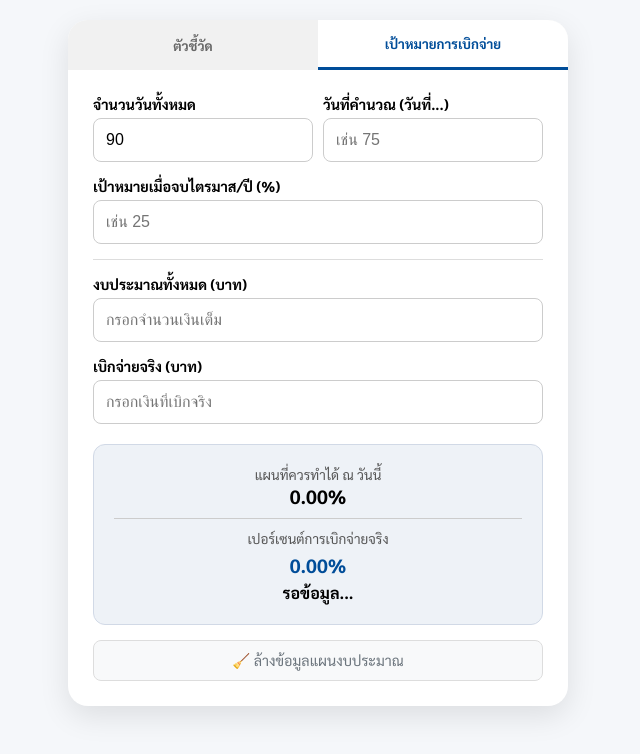
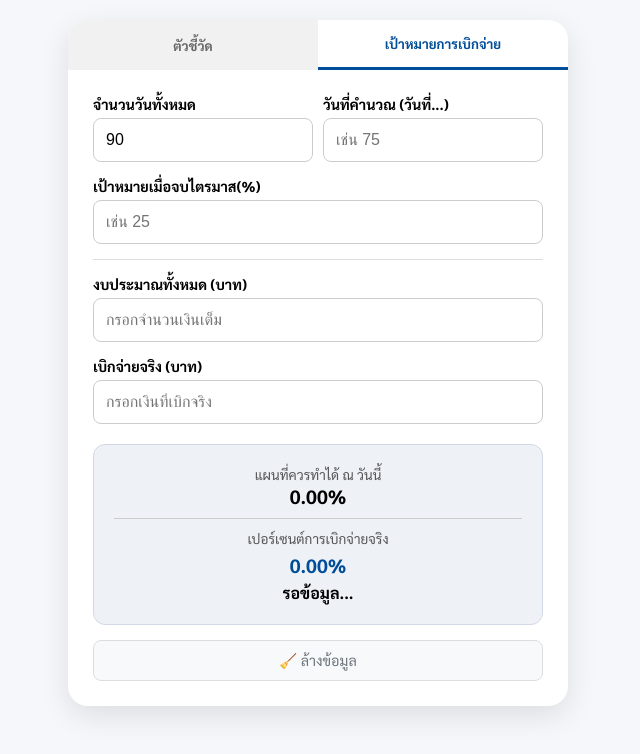
Before and after one commit to n4appsearch-dotcom/work-calculator, a plain HTML site: page index.html in a window 1280 px wide. Both pictures are taken after a click on the button "เป้าหมายการเบิกจ่าย". Shown: the whole page, without its empty margins (322-962 px from the left). Drawn offline with Linux system fonts and the light colour scheme.

Commit message:
Update index.html

```diff
--- a/index.html
+++ b/index.html
@@ -108,7 +108,7 @@
             <div id="indDisplay" class="res-main">0.00</div>
         </div>
 
-        <button class="btn-clear" onclick="clearInd()">🧹 ล้างข้อมูลตัวชี้วัด</button>
+        <button class="btn-clear" onclick="clearInd()">🧹 ล้างข้อมูล</button>
     </div>
 
     <div id="budgetTab" class="tab-content">
@@ -123,7 +123,7 @@
             </div>
         </div>
         <div class="input-group">
-            <label>เป้าหมายเมื่อจบไตรมาส/ปี (%)</label>
+            <label>เป้าหมายเมื่อจบไตรมาส(%)</label>
             <input type="number" id="bgTargetPct" placeholder="เช่น 25" oninput="calcBg()">
         </div>
 
@@ -148,7 +148,7 @@
             <div id="bgStatus" class="res-sub">รอข้อมูล...</div>
         </div>
 
-        <button class="btn-clear" onclick="clearBg()">🧹 ล้างข้อมูลแผนงบประมาณ</button>
+        <button class="btn-clear" onclick="clearBg()">🧹 ล้างข้อมูล</button>
     </div>
 </div>
 
@@ -223,4 +223,5 @@
 </script>
 
 </body>
+
 </html>
```
